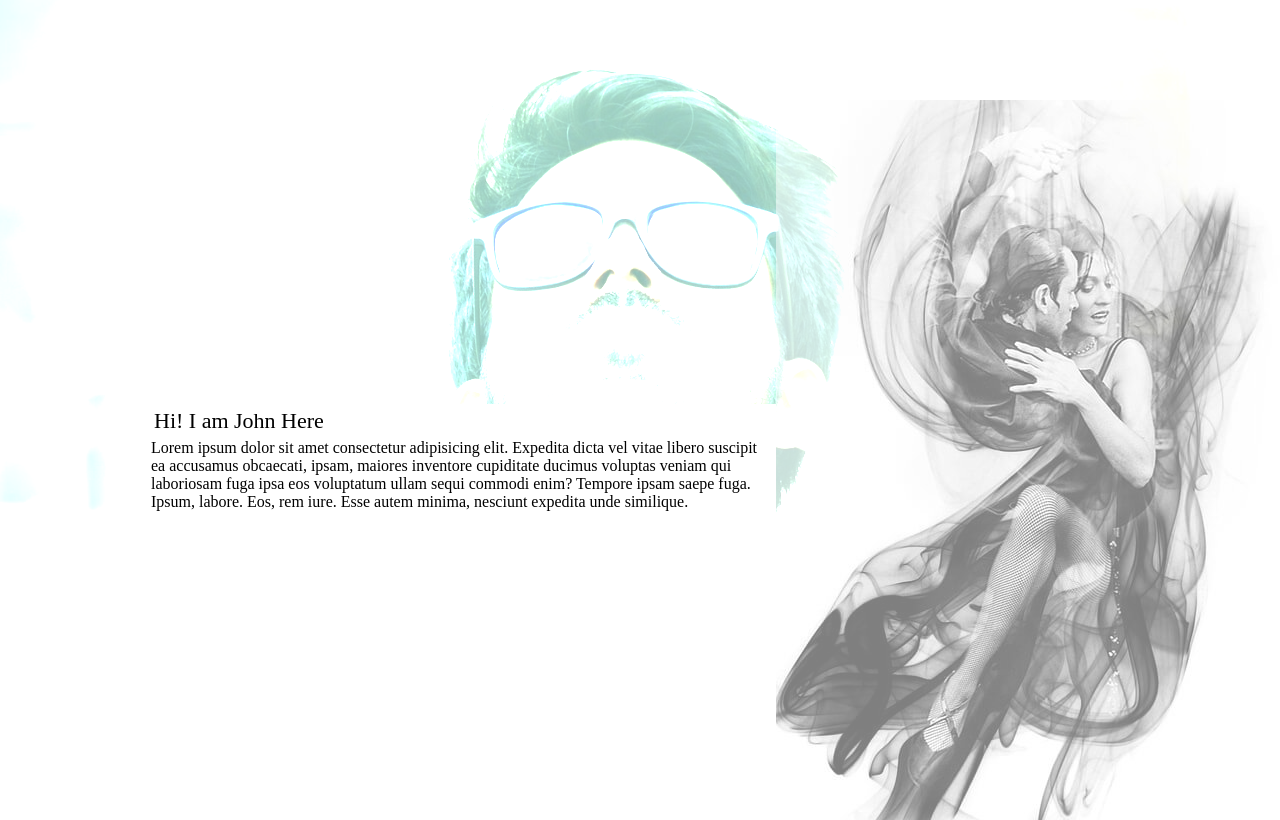
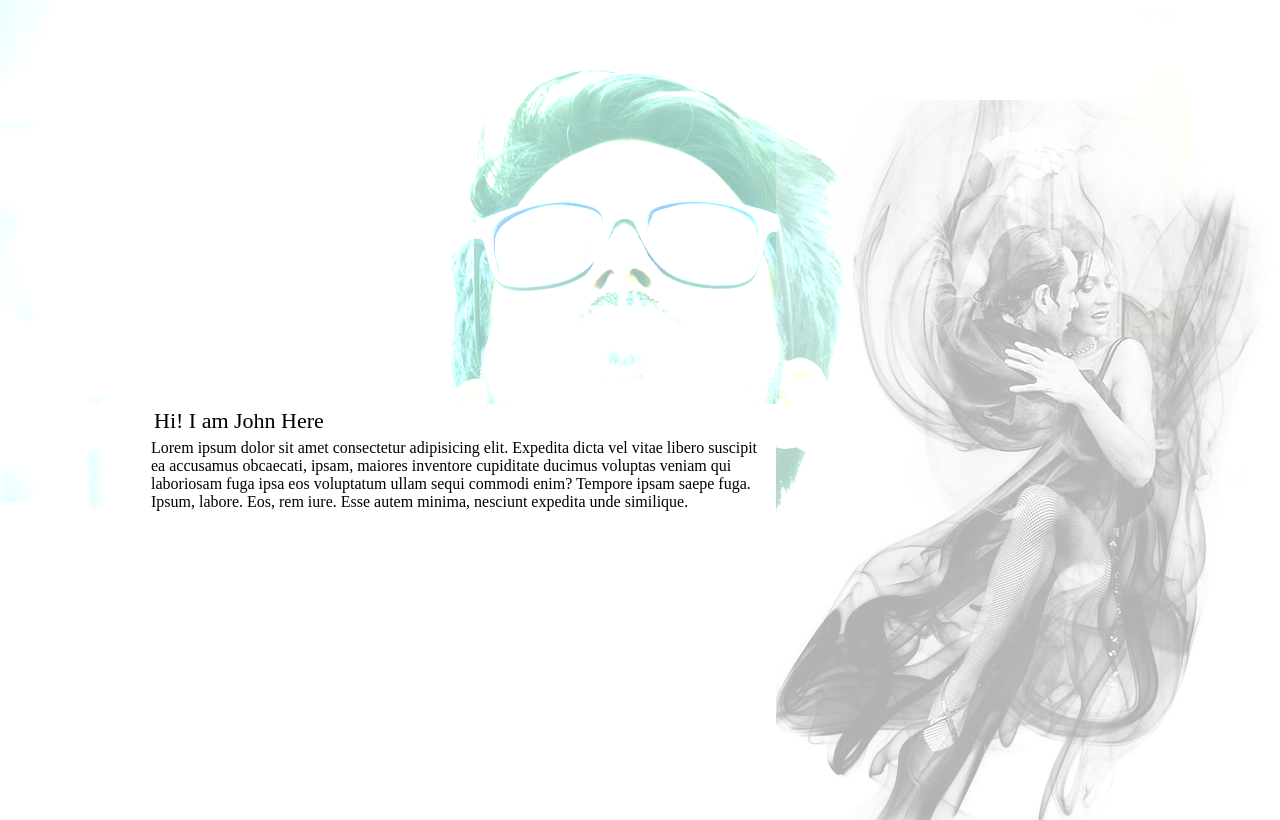
Before and after one commit to hridayayadav/hridayayadav.github.io, a plain HTML site: page index.html in a window 1280 px wide. Shown: the part 851-1671 px from the top of the page. Drawn offline with Linux system fonts and the light colour scheme.

Commit message:
Update style.css

```diff
--- a/style.css
+++ b/style.css
@@ -161,7 +161,7 @@ padding-left: 100px;
 }
 .thumbnail img{
 background-color: blue;
-    opacity: 0.5;
+    opacity: 30%;
 }
 .contact{
     background-color: #e3ebec;
```
